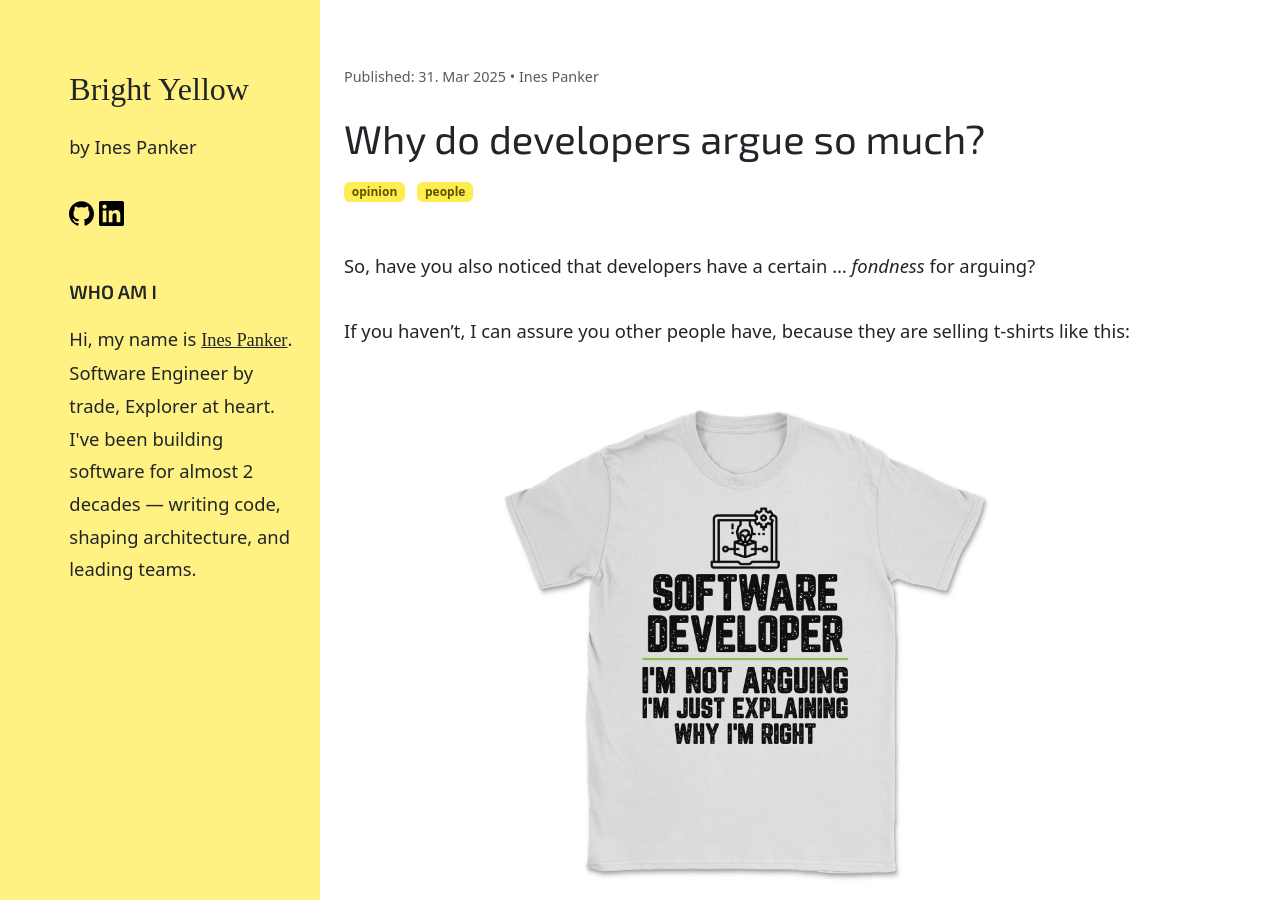
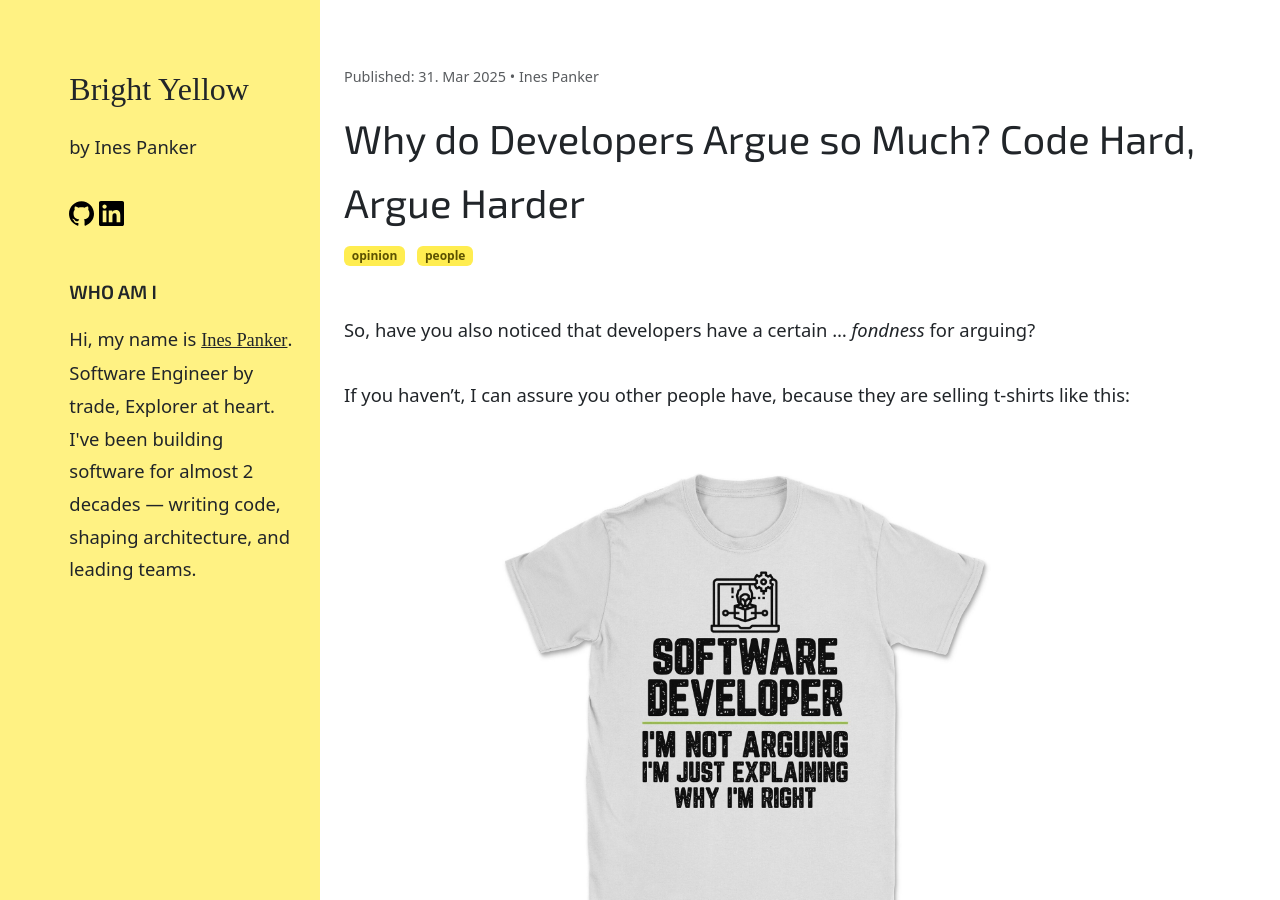
Before and after one commit to inesp/inesp.github.io, a Jekyll site: the page built from _posts/2025-03-31-disagreeing-devs.md, in a window 1280 px wide and 900 px high. Built offline with Jekyll 4.4.1, drawn with Linux system fonts in a browser that asks for light colours; nearby versions of some CDN libraries; some web fonts are replaced; some of the changed lines change nothing that is shown.

Commit message:
Add title suffix

```diff
--- a/_posts/2025-03-31-disagreeing-devs.md
+++ b/_posts/2025-03-31-disagreeing-devs.md
@@ -1,6 +1,5 @@
 ---
-title: "Why do developers argue so much?"
-subtitle: "The never-ending debate or Code hard, argue harder"
+title: "Why do Developers Argue so Much? Code Hard, Argue Harder"
 excerpt_separator: <!--more-->
 biblio:
   - title: Moussaïd M, Kämmer JE, Analytis PP, Neth H., Social Influence and the Collective Dynamics of Opinion Formation, 2013
```
